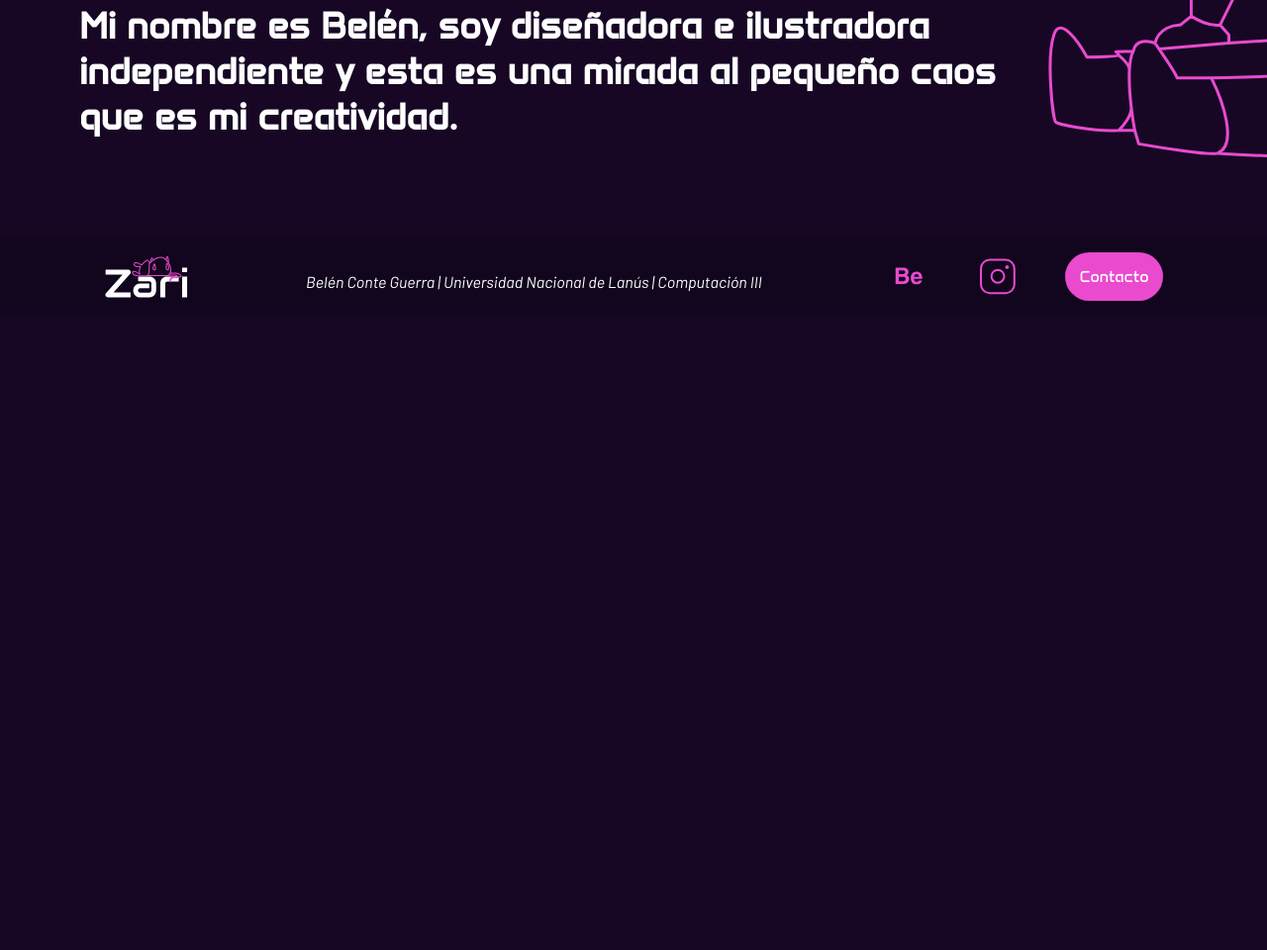
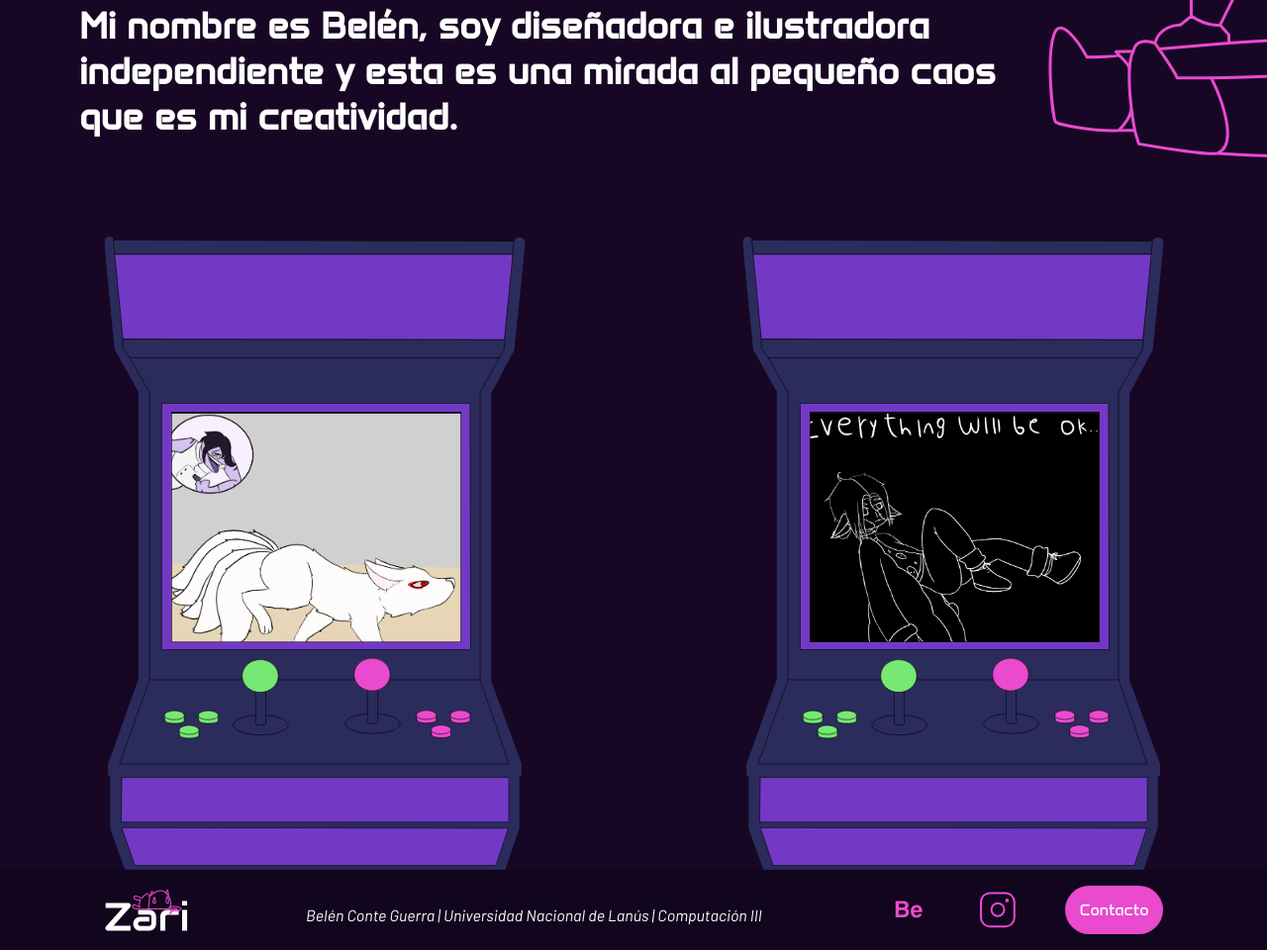
Before and after one commit to belenconteguerra/Porfolio, a plain HTML site: page index.html in a window 1280 px wide. Shown: the part 531-1491 px from the top of the page at 99% size. Before the commit the page ends 851 px from the top, so only its background shows below. Drawn offline with Linux system fonts and the light colour scheme.

Commit message:
Agregue la segunda section dle index y con ello los respectivos gif

```diff
--- a/estilos.css
+++ b/estilos.css
@@ -123,7 +123,35 @@ h3.info-basica{
     color: var(--color-texto);
 }
 
+.maquinas {
+  display: flex;
+ justify-content:space-around;
+  gap: 10px;
+}
 
+.arcade {
+  position: relative;
+  width: 480px;
+  height: 640px;
+}
+
+.arcade-marco {
+  width: 480px;
+  height: 640px;
+  position: relative;
+  z-index: 2;
+  display: block;
+}
+
+.pantalla {
+  position: absolute;
+  z-index: 1;
+  width: 340px;
+  height: 285px;
+  left: 70px;
+  top: 179px;
+  object-fit: cover;
+}
 
 /* Footer */
 footer{
--- a/index.html
+++ b/index.html
@@ -49,6 +49,18 @@
     </section>
 
 
+<section class="maquinas">
+  <div class="arcade">
+    <img src="img/maquina de arcade grande.svg" class="arcade-marco">
+    <img src="img/Lass-corriendo-zorro-gif.gif" class="pantalla">
+  </div>
+
+  <div class="arcade">
+    <img src="img/maquina de arcade grande.svg" class="arcade-marco">
+    <img src="img/stitches-muerte.gif" class="pantalla">
+  </div>
+</section>
+
 
 </main>
 
```
Also changed, not shown: img/Lass-corriendo-zorro-gif.gif (added), img/maquina de arcade grande.svg (added), img/stitches-muerte.gif (added).
